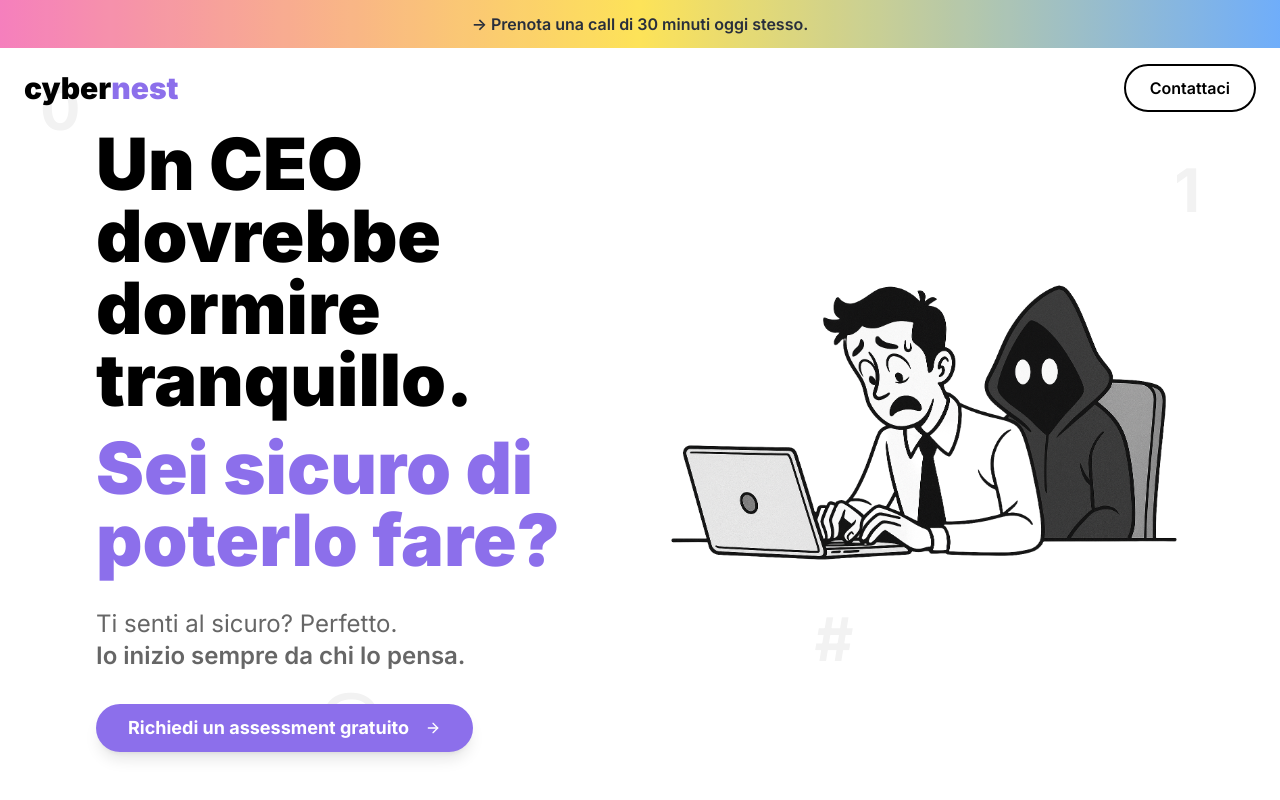
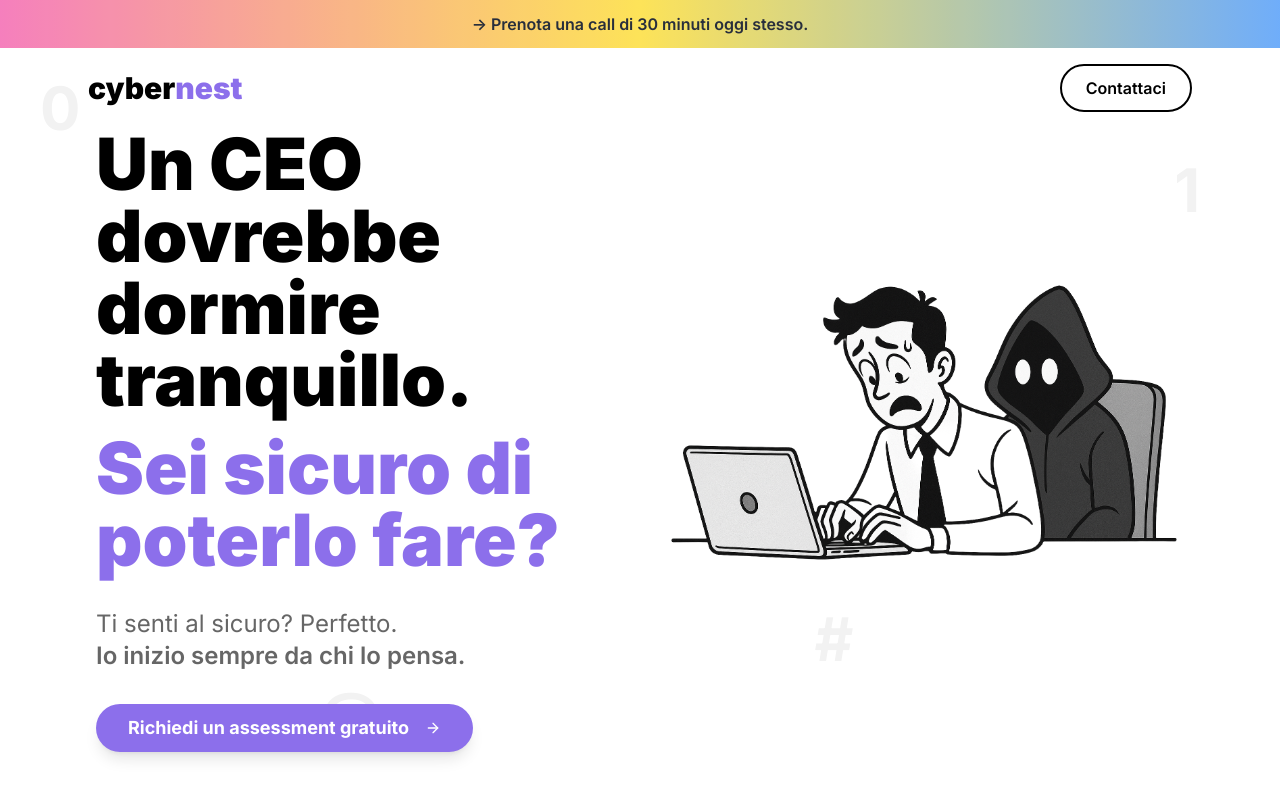
Before and after one commit to zSkallywag/zskallywag2.github.io, a React (Vite) app: page / in a window 1280 px wide. Shown: the top 800 px of the page. Built offline with nearby package versions, Linux system fonts and the light colour scheme; the HTML template or start-up script is replaced by a standard one.

Commit message:
Update Navigation.tsx

```diff
--- a/src/components/Navigation.tsx
+++ b/src/components/Navigation.tsx
@@ -8,7 +8,6 @@ export const Navigation = () => {
     const handleScroll = () => {
       setIsScrolled(window.scrollY > 50);
     };
-
     window.addEventListener("scroll", handleScroll);
     return () => window.removeEventListener("scroll", handleScroll);
   }, []);
@@ -19,14 +18,19 @@ export const Navigation = () => {
 
   return (
     <nav
-      className={`fixed top-12 left-0 right-0 z-40 transition-all duration-300 ${
-        isScrolled ? "bg-background/95 backdrop-blur-md shadow-md" : "bg-transparent"
+      className={`fixed top-12 left-0 right-0 z-40 w-full overflow-x-clip transition-all duration-300 ${
+        isScrolled
+          ? "bg-background/95 backdrop-blur-md shadow-md"
+          : "bg-transparent"
       }`}
     >
-      <div className="container mx-auto px-6 py-4">
+      <div className="mx-auto max-w-6xl px-4 sm:px-6 py-4">
         <div className="flex justify-between items-center">
           {/* Logo */}
-          <a href="/" className="text-2xl md:text-3xl font-black hover:text-accent transition-colors">
+          <a
+            href="/"
+            className="text-2xl md:text-3xl font-black hover:text-accent transition-colors whitespace-nowrap"
+          >
             cyber<span className="text-accent">nest</span>
           </a>
 
```
